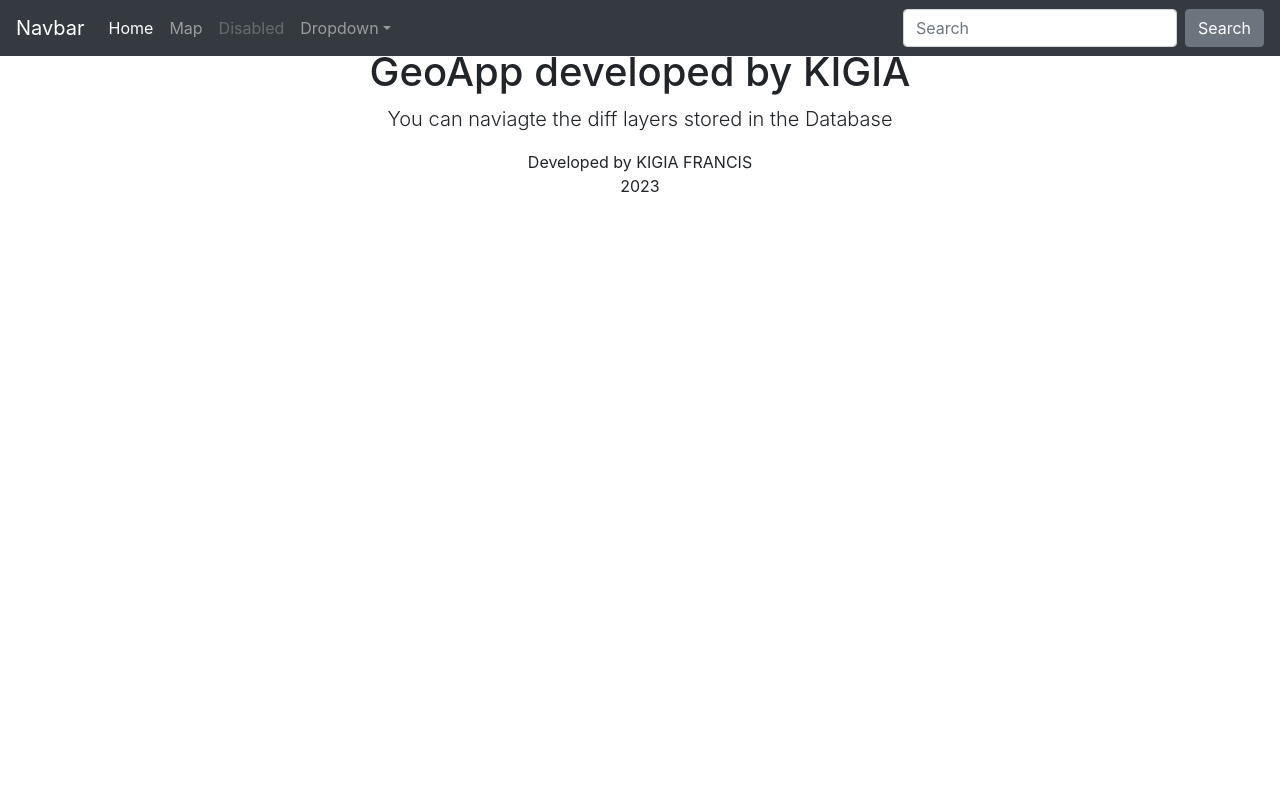
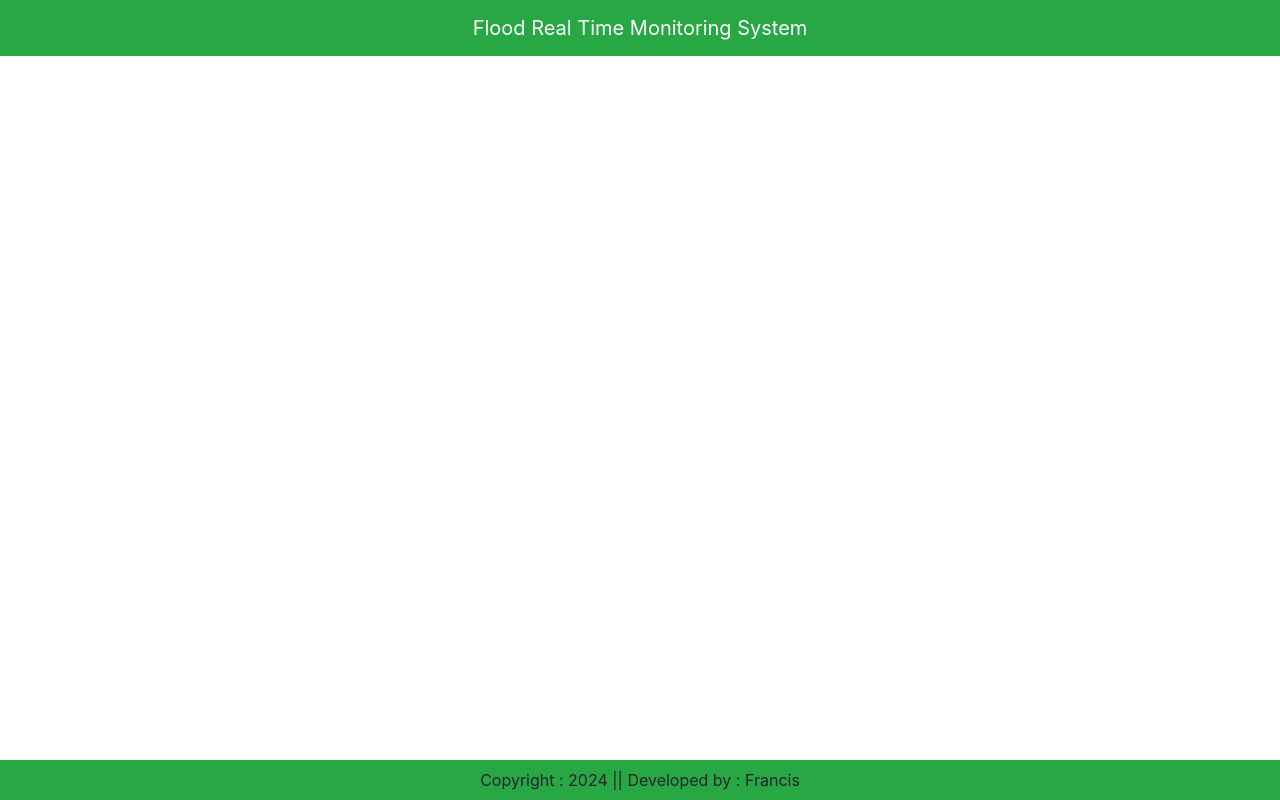
Before and after one commit to Ngigi360/Gjango-App, a Django app: template geoApp/templates/geoApp/home.html in a window 1280 px wide. Run offline with Django 3.2, Linux system fonts and the light colour scheme; the template is opened without the code that fills it, so the values that code supplies are empty; some libraries are stand-ins or nearby versions.

Commit message:
#updated

```diff
--- a/geoApp/templates/geoApp/home.html
+++ b/geoApp/templates/geoApp/home.html
@@ -15,76 +15,57 @@
   <!-- Bootstrap core CSS -->
   <link rel="stylesheet" href="{% static '/bootstrap/css/bootstrap.min.css' %}">
 
+     <style>
+        /* Custom styles for your map and legend */
+        #map {
+            width: 100%;
+            height: 600px;
+            position: relative;
+        }
+        .legend {
+            position: fixed;
+            top: 10px;
+            left: 10px;
+            width: 250px;
+            height: auto;
+            background-color: white;
+            padding: 10px;
+            border: 2px solid grey;
+            z-index: 9999;
+            font-size: 14px;
+        }
+        .popup-content {
+            font-size: 16px; /* Increase the font size for the popup */
+        }
+    </style>
 </head>
 
 <body>
 
-  <!-- Navigation
-  <nav class="navbar navbar-expand-lg navbar-dark bg-dark static-top">
+  <!-- menu bar -->
+  <nav class="navbar navbar-expand-lg navbar-dark bg-success">
     <div class="container">
-      <a class="navbar-brand" href="#">Counclelis Mapping Services</a>
-      <button class="navbar-toggler" type="button" data-toggle="collapse" data-target="#navbarResponsive" aria-controls="navbarResponsive" aria-expanded="false" aria-label="Toggle navigation">
+      <a class="navbar-brand mx-auto" href="#">Flood Real Time Monitoring System</a>
+      <button class="navbar-toggler" type="button" data-toggle="collapse" data-target="#navbarsExampleDefault" aria-controls="navbarsExampleDefault" aria-expanded="false" aria-label="Toggle navigation">
         <span class="navbar-toggler-icon"></span>
       </button>
-      <div class="collapse navbar-collapse" id="navbarResponsive">
-        <ul class="navbar-nav ml-auto">
-          <li class="nav-item active">
-            <a class="nav-link" href="">Welcome</a>
-          </li>
-        </ul>
-      </div>
-    </div> -->
-  <!-- </nav> -->
-
-
-  <!-- menu bar -->
-
-  <nav class="navbar navbar-expand-md navbar-dark bg-dark fixed-top">
-    <a class="navbar-brand" href="#">Navbar</a>
-    <button class="navbar-toggler" type="button" data-toggle="collapse" data-target="#navbarsExampleDefault" aria-controls="navbarsExampleDefault" aria-expanded="false" aria-label="Toggle navigation">
-      <span class="navbar-toggler-icon"></span>
-    </button>
-    <div class="collapse navbar-collapse" id="navbarsExampleDefault">
-      <ul class="navbar-nav mr-auto">
-        <li class="nav-item active">
-          <a class="nav-link" href="#">Home <span class="sr-only"></span></a>
-        </li>
-        <li class="nav-item">
-          <a class="nav-link" href="#">Map</a>
-        </li>
-        <li class="nav-item">
-          <a class="nav-link disabled" href="#" tabindex="-1" aria-disabled="true">Disabled</a>
-        </li>
-        <li class="nav-item dropdown">
-          <a class="nav-link dropdown-toggle" href="#" id="dropdown01" data-toggle="dropdown" aria-haspopup="true" aria-expanded="false">Dropdown</a>
-          <div class="dropdown-menu" aria-labelledby="dropdown01">
-            <a class="dropdown-item" href="#">Action</a>
-            <a class="dropdown-item" href="#">Another action</a>
-            <a class="dropdown-item" href="#">Something else here</a>
-          </div>
-        </li>
-      </ul>
-      <form class="form-inline my-2 my-lg-0">
-        <input class="form-control mr-sm-2" type="text" placeholder="Search" aria-label="Search">
-        <button class="btn btn-secondary my-2 my-sm-0" type="submit">Search</button>
-      </form>
     </div>
   </nav>
+
 
   <!-- Page Content -->
   <div class="container">
     <div class="row">
 
       <div class="col-lg-12 text-center">
-        <h1 class="mt-5">GeoApp developed by KIGIA</h1>
-        <p class="lead">You can naviagte the diff layers stored in the Database</p>
+        <!-- <p class="lead">You can naviagte the diff layers stored in the Database</p> -->
 
         {{ my_map|safe }}
 
-        <ul class="list-unstyled">
-          <li>Developed by KIGIA FRANCIS</li>
-          <li>2023</li>
-        </ul>
+        <footer class="container-fluid fixed-bottom bg-success text-center p-2 mt-5">
+          Copyright : 2024 || Developed by : Francis
+        </footer>
+
       </div>
     </div>
   </div>
@@ -94,5 +75,4 @@
   <script src="{% static '/bootstrap/js/bootstrap.bundle.min.js' %}"></script>
 
 </body>
-
 </html>
```
Also changed, not shown: geoApp/views.py (+64 -25 lines), 4 other files.
